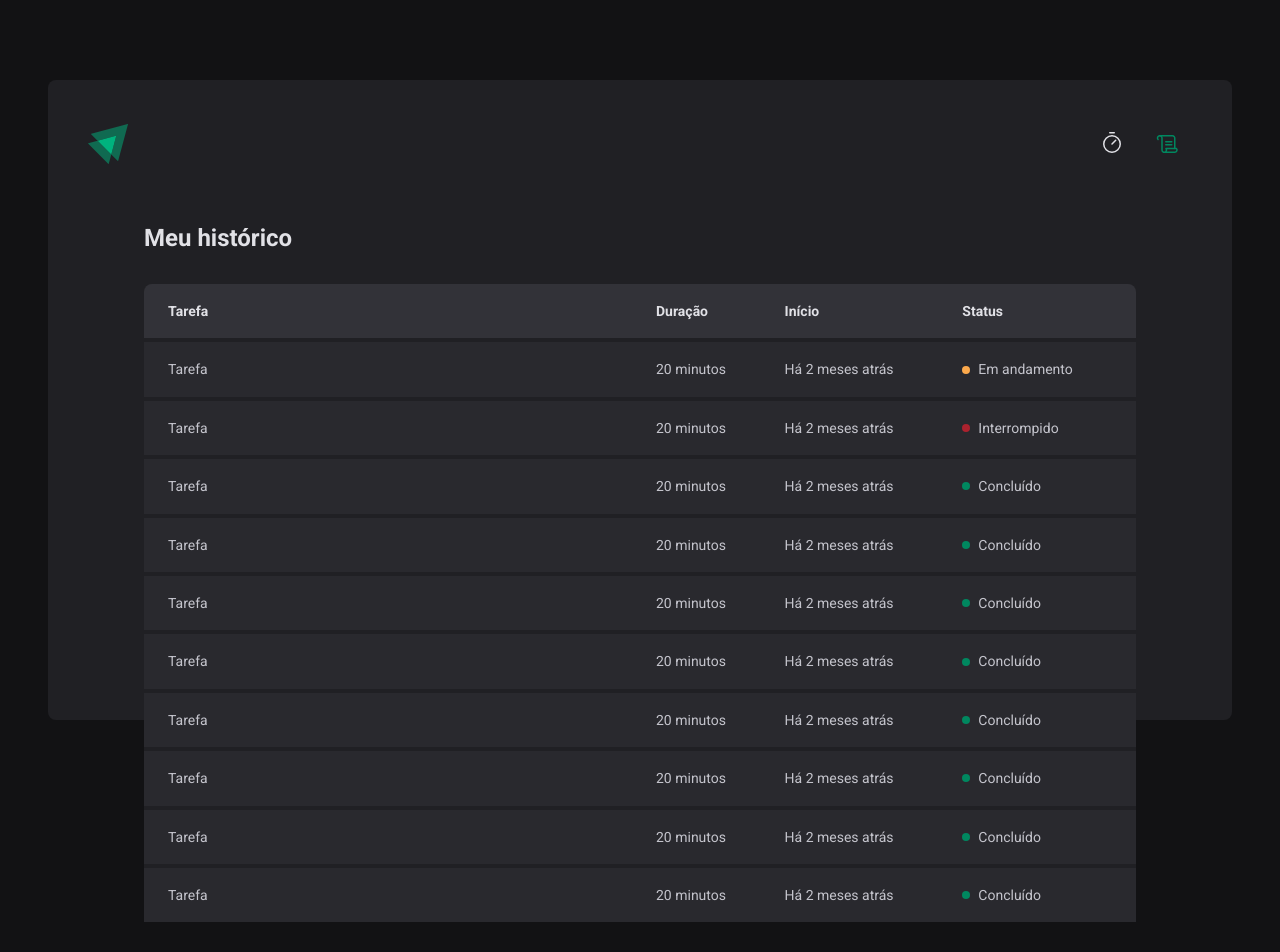
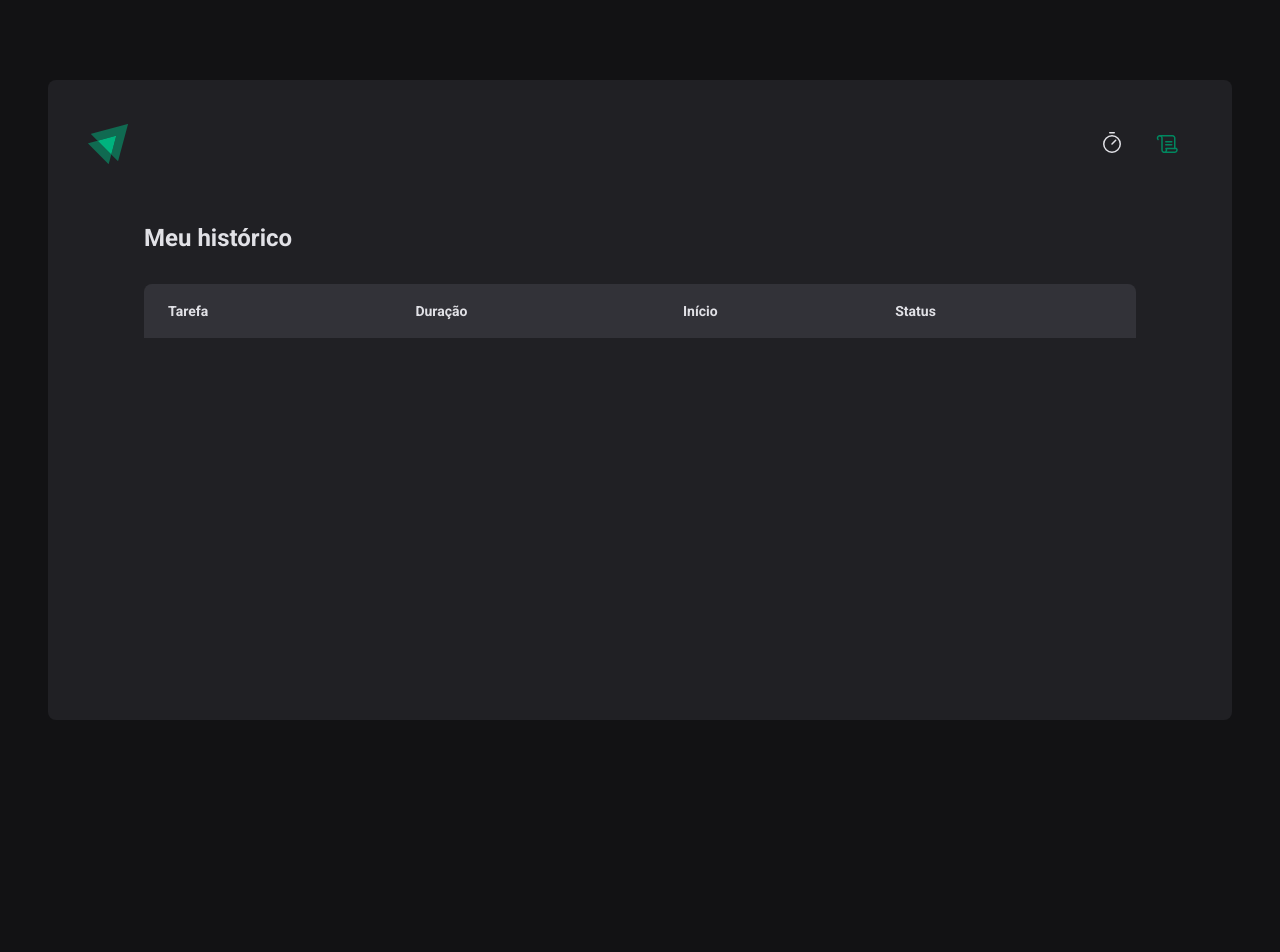
Before and after one commit to hbenvenutti/Ignite-Timer, a React (Vite) app: page /history in a window 1280 px wide. Shown: the top 952 px of the page. After the commit the page ends 800 px from the top, so only its background shows below. Built offline with nearby package versions, Linux system fonts and the light colour scheme.

Commit message:
historico de ciclos

```diff
--- a/src/hooks/Cycle-Context/@types/index.d.ts
+++ b/src/hooks/Cycle-Context/@types/index.d.ts
@@ -22,6 +22,7 @@ export interface CycleContextData {
   finishCycle: () => void
   createNewCycle: (data: CycleData) => void
   interruptCycle: () => void
+  updateElapsedTime: (time: number) => void
 }
 
 export interface CycleProps {
--- a/src/hooks/Cycle-Context/index.tsx
+++ b/src/hooks/Cycle-Context/index.tsx
@@ -61,6 +61,11 @@ export const CyclesContextProvider = ({ children }: CycleProps) => {
     setActiveCycleId(null)
   }
 
+  // -------------------------------------------------------------------------------------------- //
+  const updateElapsedTime = (time: number): void => {
+    setElapsedTime(time)
+  }
+
   // *** ---- Use Effects ------------------------------------------------------------------- *** //
   useEffect(() => {
     const newActiveCycle = cycles.find((cycle) => cycle.id === activeCycleId)
@@ -80,6 +85,7 @@ export const CyclesContextProvider = ({ children }: CycleProps) => {
         finishCycle,
         createNewCycle,
         interruptCycle,
+        updateElapsedTime,
       }}
     >
       {children}
--- a/src/pages/History/index.tsx
+++ b/src/pages/History/index.tsx
@@ -1,6 +1,13 @@
+/* eslint-disable prettier/prettier */
+import { formatDistanceToNow } from 'date-fns'
+import ptBR from 'date-fns/locale/pt-BR'
+
+import { useCycles } from '../../hooks/Cycle-Context'
 import { HistoryContainer, HistoryList, Status } from './styles'
 
 export const History = () => {
+  const { cycles } = useCycles()
+
   return (
     <HistoryContainer>
       <h1>Meu histórico</h1>
@@ -15,93 +22,22 @@ export const History = () => {
             </tr>
           </thead>
           <tbody>
-            <tr>
-              <td>Tarefa</td>
-              <td>20 minutos</td>
-              <td>Há 2 meses atrás</td>
-              <td>
-                <Status statusColor="yellow">Em andamento</Status>
-              </td>
-            </tr>
-
-            <tr>
-              <td>Tarefa</td>
-              <td>20 minutos</td>
-              <td>Há 2 meses atrás</td>
-              <td>
-                <Status statusColor="red">Interrompido</Status>
-              </td>
-            </tr>
-
-            <tr>
-              <td>Tarefa</td>
-              <td>20 minutos</td>
-              <td>Há 2 meses atrás</td>
-              <td>
-                <Status statusColor="green">Concluído</Status>
-              </td>
-            </tr>
-
-            <tr>
-              <td>Tarefa</td>
-              <td>20 minutos</td>
-              <td>Há 2 meses atrás</td>
-              <td>
-                <Status statusColor="green">Concluído</Status>
-              </td>
-            </tr>
-
-            <tr>
-              <td>Tarefa</td>
-              <td>20 minutos</td>
-              <td>Há 2 meses atrás</td>
-              <td>
-                <Status statusColor="green">Concluído</Status>
-              </td>
-            </tr>
-
-            <tr>
-              <td>Tarefa</td>
-              <td>20 minutos</td>
-              <td>Há 2 meses atrás</td>
-              <td>
-                <Status statusColor="green">Concluído</Status>
-              </td>
-            </tr>
-
-            <tr>
-              <td>Tarefa</td>
-              <td>20 minutos</td>
-              <td>Há 2 meses atrás</td>
-              <td>
-                <Status statusColor="green">Concluído</Status>
-              </td>
-            </tr>
-
-            <tr>
-              <td>Tarefa</td>
-              <td>20 minutos</td>
-              <td>Há 2 meses atrás</td>
-              <td>
-                <Status statusColor="green">Concluído</Status>
-              </td>
-            </tr>
-            <tr>
-              <td>Tarefa</td>
-              <td>20 minutos</td>
-              <td>Há 2 meses atrás</td>
-              <td>
-                <Status statusColor="green">Concluído</Status>
-              </td>
-            </tr>
-            <tr>
-              <td>Tarefa</td>
-              <td>20 minutos</td>
-              <td>Há 2 meses atrás</td>
-              <td>
-                <Status statusColor="green">Concluído</Status>
-              </td>
-            </tr>
+            {cycles.map((cycle) => (
+              <tr key={cycle.id}>
+                <td>{cycle.task}</td>
+                <td>{cycle.timer} minutos</td>
+                <td>{formatDistanceToNow(cycle.startTime, {addSuffix: true, locale: ptBR})}</td>
+                <td>
+                  {
+                    cycle.finishedDate
+                      ? <Status statusColor="green">Concluído</Status>
+                      : cycle.interruptedDate
+                        ? <Status statusColor="red">Interrompido</Status>
+                        : <Status statusColor="yellow">Em andamento</Status>
+                  }
+                </td>
+              </tr>
+            ))}
           </tbody>
         </table>
       </HistoryList>
```
